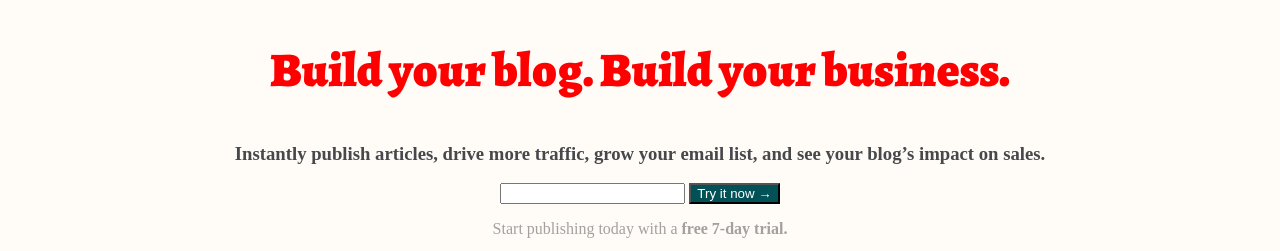
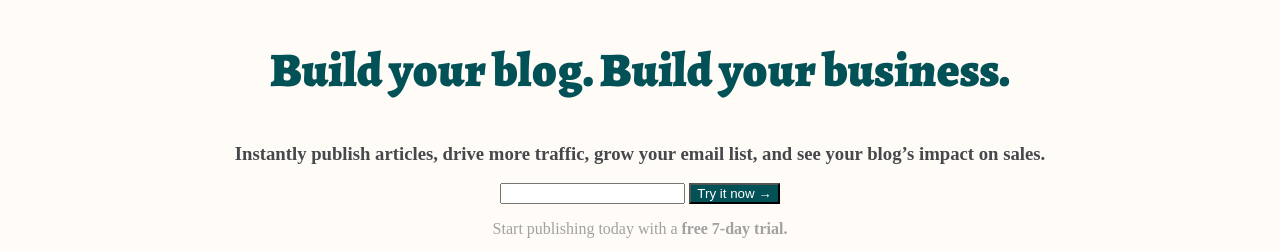
Before and after one commit to Tcp93001/matcha-tec, a plain HTML site: page index.html in a window 1280 px wide. Shown: the part 120-371 px from the top of the page. Drawn offline with nearby package versions, Linux system fonts and the light colour scheme.

Commit message:
Este es un cambio para deployar con color verde matcha

```diff
--- a/styles.css
+++ b/styles.css
@@ -92,5 +92,5 @@ button {
     font-family: 'Alegreya', serif;
     font-size: 48px;
     font-weight: 900;
-    color: red;
+    color: #025157;
 }
```
